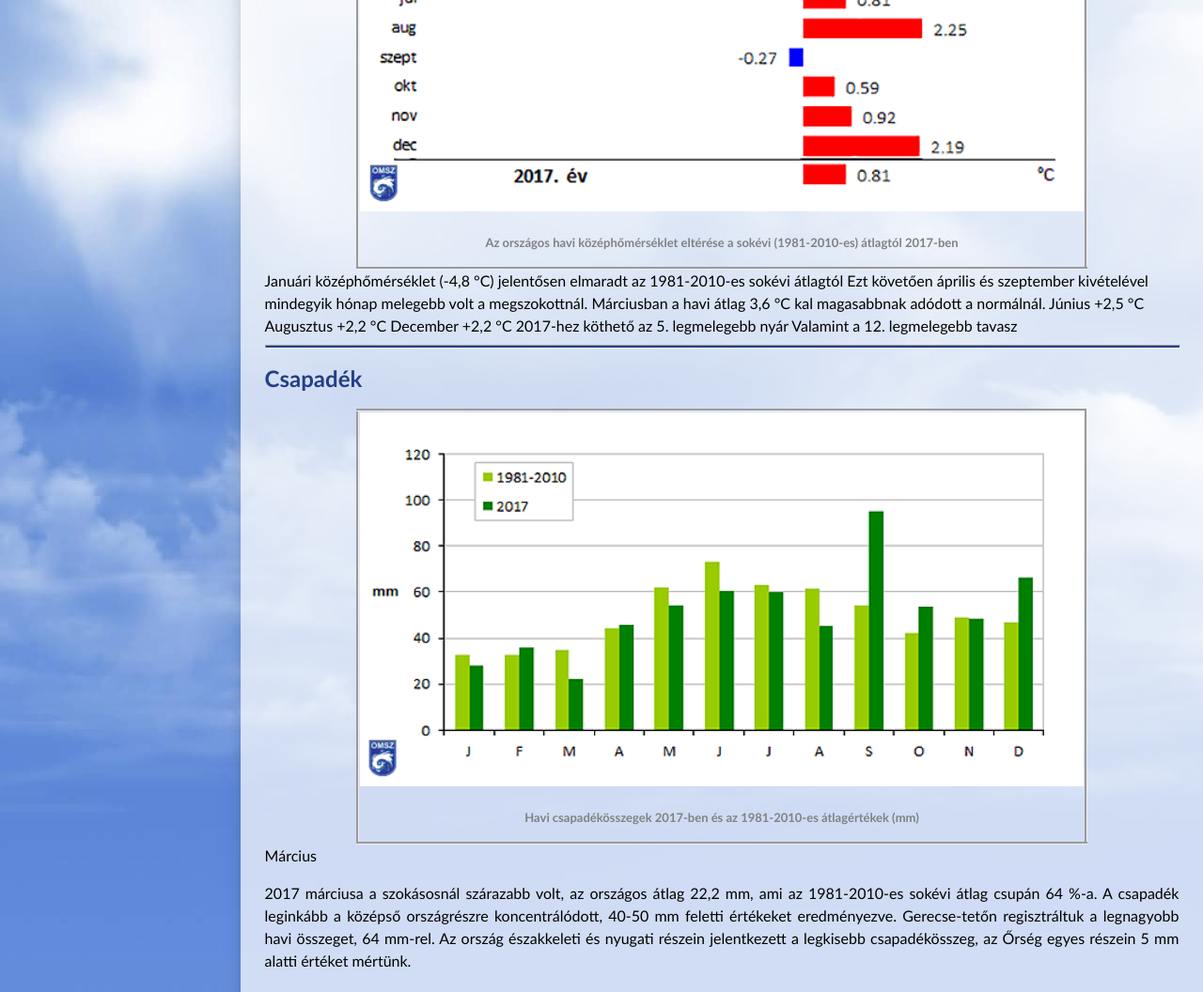
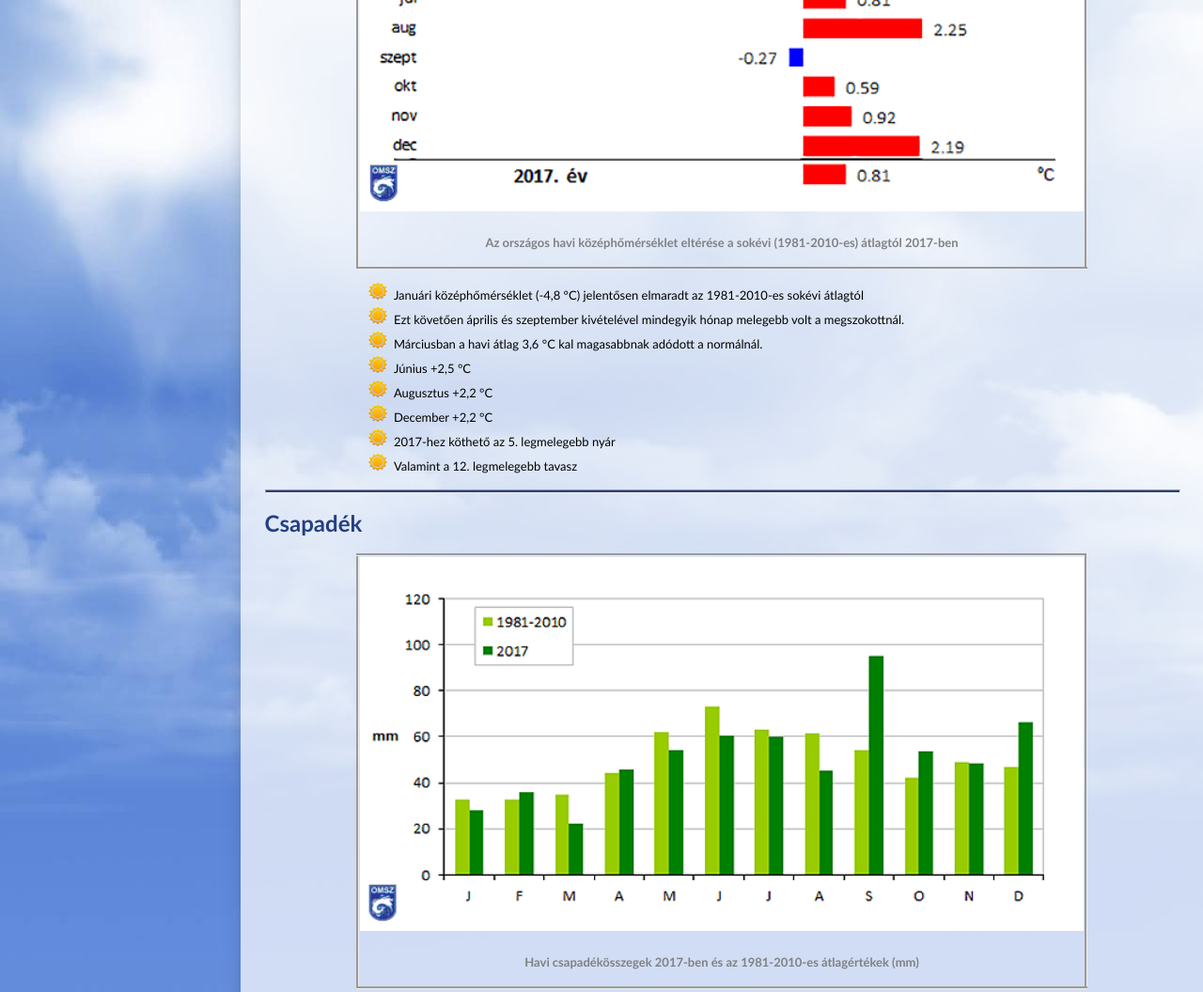
Before and after one commit to sz-levi/idojaras_git_dolgozat_Szabo_Levente_Sandor, a plain HTML site: page index.html in a window 1280 px wide. Shown: the part 656-1712 px from the top of the page at 94% size. Drawn offline with Linux system fonts and the light colour scheme.

Commit message:
felsorolás

```diff
--- a/ido.css
+++ b/ido.css
@@ -48,8 +48,11 @@ img
 ul
 {
 	font-size:small ;
+	margin-left: 10%;
 }
-
+li{
+	list-style-image: url(nap.png);
+}
 input
 {
 	font-size:medium;
--- a/index.html
+++ b/index.html
@@ -31,16 +31,16 @@ Az évi középhőmérséklet szinte teljesen megegyezett 2016. évivel, azonban
         </tr>
     </tbody>
 </table>
-
-
-Januári középhőmérséklet (-4,8 °C) jelentősen elmaradt az 1981-2010-es sokévi átlagtól
-Ezt követően április és szeptember kivételével mindegyik hónap melegebb volt a megszokottnál.
-Márciusban a havi átlag 3,6 °C kal magasabbnak adódott a normálnál.
-Június +2,5 °C
-Augusztus +2,2 °C
-December +2,2 °C
-2017-hez köthető az 5. legmelegebb nyár
-Valamint a 12. legmelegebb tavasz
+<ul>
+    <li>Januári középhőmérséklet (-4,8 °C) jelentősen elmaradt az 1981-2010-es sokévi átlagtól</li>
+    <li>Ezt követően április és szeptember kivételével mindegyik hónap melegebb volt a megszokottnál.</li>
+    <li>Márciusban a havi átlag 3,6 °C kal magasabbnak adódott a normálnál.</li>
+    <li>Június +2,5 °C</li>
+    <li>Augusztus +2,2 °C</li>
+    <li>December +2,2 °C</li>
+    <li>2017-hez köthető az 5. legmelegebb nyár</li>
+    <li>Valamint a 12. legmelegebb tavasz</li>
+</ul>
 <hr>
 <h2>Csapadék</h2>
 <table>
```
